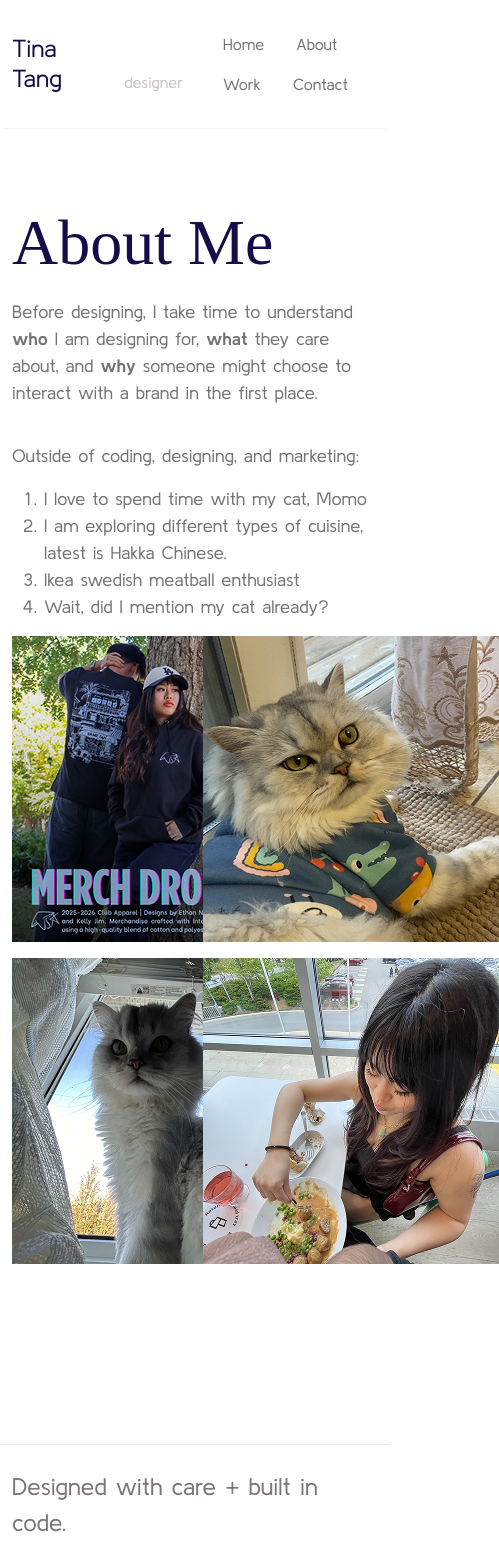
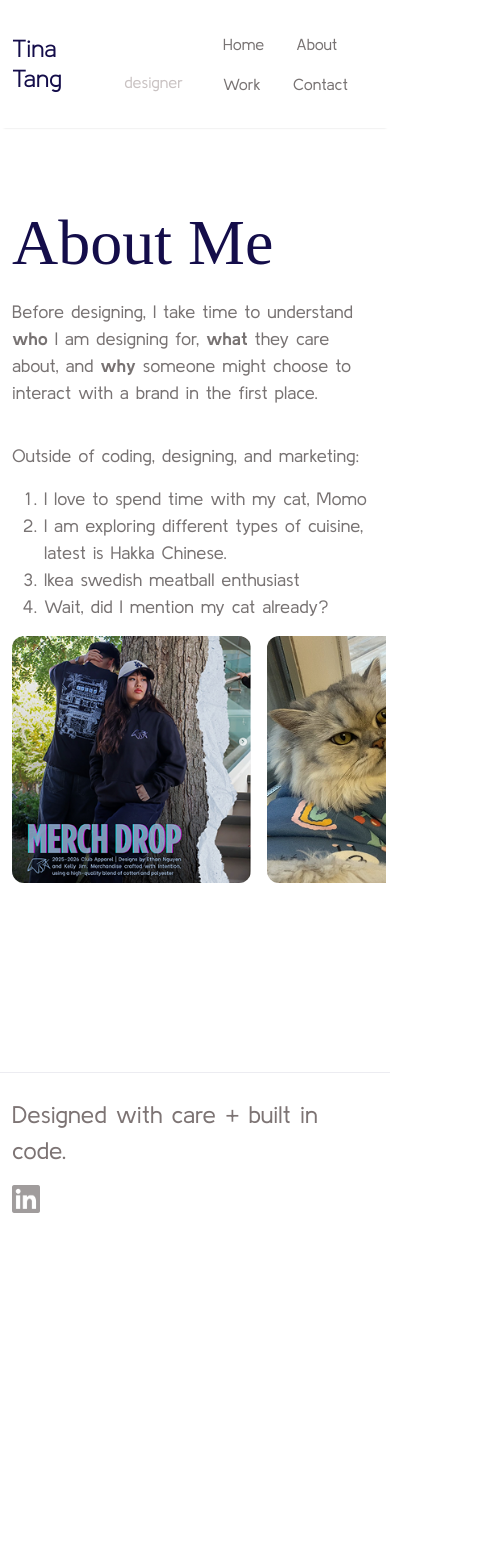
Before and after one commit to TangTina738/tinatangweb, a React (Vite) app: page /about in a window 390 px wide. Shown: the top 1555 px of the page, 499 px wide, since content can reach past the window. After the commit the page ends 1237 px from the top, so only its background shows below. Built offline with nearby package versions, Linux system fonts and the light colour scheme; a web font is replaced by a local one.

Commit message:
More layout changes on About page, attempt to make web as responsive as can

```diff
--- a/src/About.jsx
+++ b/src/About.jsx
@@ -31,14 +31,15 @@ function Home() {
 
 
           <div className="col-12 col-md-6 img-wrap">
-            <div className="row g-3">
+  <div className="row g-3 flex-nowrap flex-md-wrap about-img-row">
     {aboutImages.map((src, i) => (
-                <div className="col-6" key={i}>
+      <div className="col-8 col-sm-6 col-md-6" key={i}>
         <img src={src} className="about-img" alt="" />
       </div>
     ))}
   </div>
 </div>
+
         </div>
       </div>
     </section>
--- a/src/LandingPage.jsx
+++ b/src/LandingPage.jsx
@@ -1,6 +1,5 @@
 import Home from "./Home.jsx";
 import Work from "./Work.jsx";
-import Footer from "./footer.jsx";
 
 function LandingPage() {
   return (
--- a/src/Work/Proj1.jsx
+++ b/src/Work/Proj1.jsx
@@ -171,7 +171,7 @@ function Proj1() {
                 {/*Strategy Section */}
                  <div className="strategy">
                         <h2 className="subtext">Strategy</h2>
-                        <h2 className="subtitle">A brand identity that individualizes WDS</h2>
+                        <h2 className="subtitle">A Brand Identity that Individualizes WDS</h2>
 
                         <p className="info-paragraph">I rethought the Instagram feed as a content dense, low-attention environment, where clarity is important to the audience of incoming tech students.
                         </p>
@@ -322,6 +322,12 @@ function Proj1() {
                        </p>
                 </div>
 
+                <div className="upcoming">
+                   <h2 className="subtext">Incoming</h2>
+                   <h2 className="subtitle">What's Next?</h2>
+
+                </div>
+
 
 
                 </div>
--- a/src/style/Home.css
+++ b/src/style/Home.css
@@ -1,8 +1,9 @@
 .home-section {
-  min-height: 100vh;
-  padding-top: 80px;
-  padding-bottom: 80px;
-
+   height: 100vh;            /* not min-height */
+    box-sizing: border-box;   /* padding counts inside the 100vh */
+    padding-top: 80px;
+    padding-bottom: 80px;
+    overflow: hidden;
 }
 
 
--- a/src/style/Work.css
+++ b/src/style/Work.css
@@ -82,7 +82,6 @@
 
 #work-section {
   padding-bottom: 30px;
-  scroll-margin-top: 100px;
 }
 
 
--- a/src/style/index.css
+++ b/src/style/index.css
@@ -134,3 +134,13 @@ font-family: 'Source Code Pro', monospace;
 .img-wrap .about-img:hover {
   filter: brightness(0.75)
 }
+.about-img-row {
+  overflow-x: auto;
+  padding-bottom: 0.5rem;
+}
+
+.about-img {
+  width: 100%;
+  border-radius: 12px;
+  object-fit: cover;
+}
```
Lines whose indentation alone changed are shown as unchanged.
